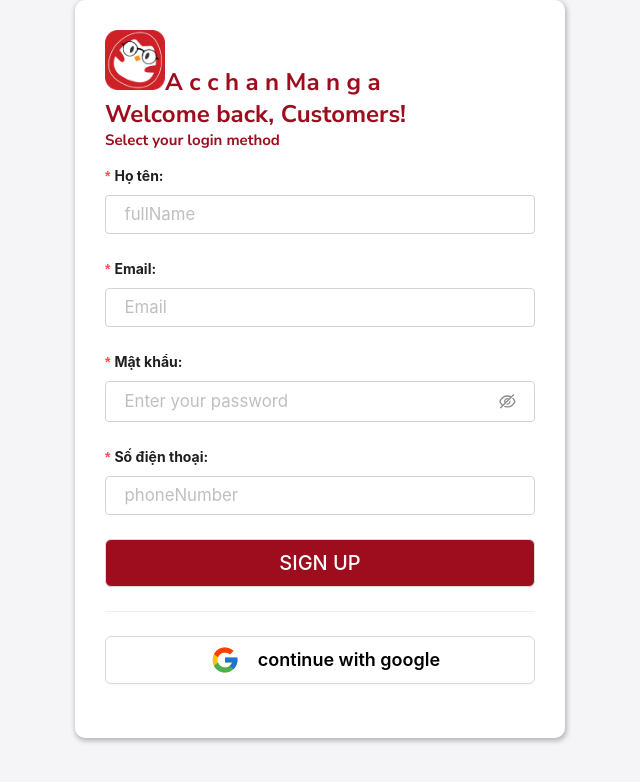
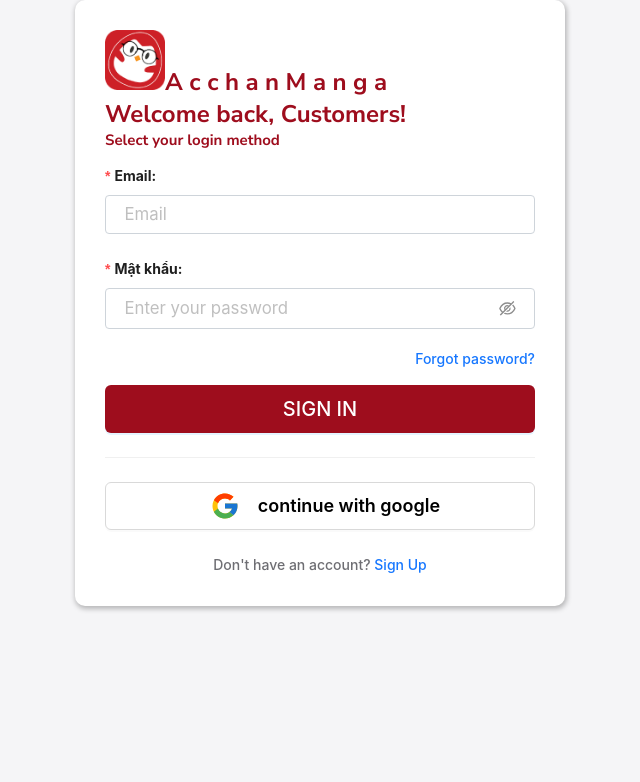
Before and after one commit to jeocamrank/bookstore, a React (Vite) app: page /login in a window 1280 px wide. Shown: the top 782 px of the page, without its empty margins (320-960 px from the left). Built offline with nearby package versions, Linux system fonts and the light colour scheme.

Commit message:
fix login form + add withCredentials to axios(for cokie saved)

```diff
--- a/src/App.jsx
+++ b/src/App.jsx
@@ -1,6 +1,5 @@
 import { useState } from "react";
 import { createBrowserRouter, RouterProvider } from "react-router-dom";
-import LoginPage from "./pages/register/index.jsx";
 import ContactPage from "./pages/contact/index.jsx";
 import { Outlet } from "react-router-dom";
 import Header from "./components/Header/index.jsx"
@@ -9,6 +8,7 @@
 import Home from "./components/Home/index.jsx";
 import './styles/reset.scss';
 import RegisterPage from "./pages/register/index.jsx";
+import LoginPage from "./pages/login/index.jsx";
 
 const Layout = () => {
   return (
--- a/src/pages/login/index.jsx
+++ b/src/pages/login/index.jsx
@@ -1,11 +1,123 @@
-import React from 'react';
+import React, { useState } from "react";
+import logo from "../../assets/picture/fahasa_logo.png";
+import { Button, Form, Input, Divider, message, notification } from "antd";
+import { EyeInvisibleOutlined, EyeTwoTone } from "@ant-design/icons";
+import { FcGoogle } from "react-icons/fc";
+import { Link, useNavigate } from "react-router-dom";
+import "./login.scss";
+import { callLogin, callRegister } from "../../services/api";
 
 const LoginPage = () => {
-    return (
-        <>
-        login page
-        </>
-    )
-}
+  const navigate = useNavigate();
+  const [isSubmit, setIsSubmit] = useState(false);
+
+  const onFinish = async (values) => {
+    const { username, password } = values;
+    setIsSubmit(true);
+    const res = await callLogin(username, password);
+    setIsSubmit(false);
+    if (res?.data) {
+      localStorage.setItem('access_token', res.data.access_token);
+      message.success("Đăng nhập thành công!");
+      navigate("/");
+    } else {
+      notification.error({
+        message: "Có lỗi xảy ra",
+        description:
+          res.message && Array.isArray(res.message)
+            ? res.message[0]
+            : res.message,
+        duration: 5,
+      });
+    }
+  };
+
+  return (
+    <div className="ac-login_form">
+      <div className="ac-login_form_content">
+        <div className="login-form-window custom-shadow">
+          <div>
+            <div>
+              <img src={logo} alt="" />A c c h a n M a n g a
+            </div>
+            <div>
+              <p>Welcome back, Customers!</p>
+              <p className="last">Select your login method</p>
+            </div>
+          </div>
+          <div className="login-form-window_content">
+            <Form
+              name="basic"
+              onFinish={onFinish}
+              autoComplete="off"
+              layout="vertical"
+            >
+              <Form.Item
+                label="Email:"
+                name="username"
+                rules={[
+                  { required: true, message: "Email không được để trống" },
+                ]}
+              >
+                <Input className="custom-input" placeholder="Email" />
+              </Form.Item>
+
+              <Form.Item
+                label="Mật khẩu:"
+                name="password"
+                rules={[
+                  { required: true, message: "Mật khẩu không được để trống" },
+                ]}
+              >
+                <Input.Password
+                  className="custom-input"
+                  placeholder="Enter your password"
+                  iconRender={(visible) =>
+                    visible ? <EyeTwoTone /> : <EyeInvisibleOutlined />
+                  }
+                />
+              </Form.Item>
+
+              <Form.Item
+                className="forgot-pw-link"
+              >
+                <Link className="forgot-pw" to="">
+                  Forgot password?
+                </Link>
+              </Form.Item>
+
+              <Form.Item>
+                <Button
+                  className="custom-login-button"
+                  type="primary"
+                  htmlType="submit"
+                  loading={isSubmit}
+                >
+                  SIGN IN
+                </Button>
+              </Form.Item>
+
+              <Divider />
+
+              <Form.Item>
+                <Button
+                  className="login-google"
+                  // htmlType="submit"
+                  // loading={isSubmit}
+                >
+                  <FcGoogle className="google-icon" />
+                  continue with google
+                </Button>
+              </Form.Item>
+              <p className="text-to-register">
+                Don't have an account? <Link to="/register">Sign Up</Link>
+              </p>
+            </Form>
+          </div>
+        </div>
+      </div>
+    </div>
+  );
+};
 
 export default LoginPage;
--- /dev/null
+++ b/src/pages/login/login.scss
@@ -0,0 +1,85 @@
+.ac-login_form {
+    .ac-login_form_content {
+      display: flex;
+      justify-content: center;
+      width: 1260px;
+      margin-left: auto;
+      margin-right: auto;
+      .login-form-window {
+        color: #9E0D1D;
+        width: 430px;
+        font-size: 24px;
+        font-weight: 650;
+        padding: 30px;
+        box-shadow: 1px 2px 5px 1px rgba(0, 0, 0, 0.25);
+        background: white;
+        border-radius: 10px;
+
+        & img {
+          width: 60px;
+        }
+
+        .last {
+          font-size: 15px;
+        }
+
+        &_content {
+          margin-top: 15px;
+          .custom-input {
+            width: 100%;
+            line-height: 1.5;
+            font-size: 1.2em;
+            padding: .375rem 1.1em;
+            border: 1px solid #ced4da;
+            border-radius: .25rem;
+            box-sizing: border-box;
+          }
+
+          .custom-login-button {
+            display: flex;
+            justify-content: center;
+            align-items: center;
+            width: 100%;
+            background-color: #9E0D1D;
+            font-weight: 500;
+            color: white;
+            font-size: 20px;
+            padding: 23px;
+          }
+
+          .login-google {
+            display: flex;
+            justify-content: center;
+            align-items: center;
+            width: 100%;
+            background-color: white;
+            font-weight: 600;
+            color: black;
+            font-size: 18px;
+            padding: 23px;
+          }
+
+          .google-icon {
+            font-size: 30px;
+            padding: 10px;
+          }
+
+          .text-to-register {
+            font-weight: 500;
+            text-align: center;
+            color: rgba(110, 110, 115, 1);
+          }
+
+          .forgot-pw-link {
+            margin-bottom: 0px;
+          }
+
+          .forgot-pw {
+            font-weight: 550;
+            float: right;
+            margin-top: -20px;
+          }
+        }
+      }
+    }
+  }
--- a/src/pages/register/index.jsx
+++ b/src/pages/register/index.jsx
@@ -5,13 +5,28 @@
 import { FcGoogle } from "react-icons/fc";
 import { Link, useNavigate } from "react-router-dom";
 import "./register.scss";
+import { callRegister } from "../../services/api";
 
 const RegisterPage = () => {
   const navigate = useNavigate();
   const [isSubmit, setIsSubmit] = useState(false);
 
-  const onFinish = (values) => {
-    console.log("Received values of form: ", values);
+  const onFinish = async (values) => {
+    const { fullName, email, password, phone } = values;
+    setIsSubmit(true);
+    const res = await callRegister(fullName, email, password, phone);
+    setIsSubmit(false);
+    if(res?.data?._id) {
+      message.success('Đăng ký tài khoản thành công!');
+      navigate('/login')
+    } else {
+      notification.error({
+        message: 'Có lỗi xảy ra',
+        description:
+          res.message && Array.isArray(res.message) ? res.message[0] : res.message,
+        duration: 5
+      })
+    }
   };
 
   return (
@@ -20,7 +35,7 @@
         <div className="register-form-window custom-shadow">
           <div>
             <div>
-              <img src={logo} alt="" />A c c h a n Ma n g a
+              <img src={logo} alt="" />A c c h a n M a n g a
             </div>
             <div>
               <p>Welcome back, Customers!</p>
@@ -83,6 +98,7 @@
               <Form.Item>
                 <Button
                   className="custom-register-button"
+                  type="primary"
                   htmlType="submit"
                   loading={isSubmit}
                 >
@@ -101,6 +117,9 @@
                   <FcGoogle className="google-icon"/>continue with google
                 </Button>
               </Form.Item>
+              <p className="text-to-login">
+                Do you already have an account? <Link to='/login'>Login here</Link>
+              </p>
             </Form>
           </div>
         </div>
--- a/src/pages/register/register.scss
+++ b/src/pages/register/register.scss
@@ -63,6 +63,12 @@
           font-size: 30px;
           padding: 10px;
         }
+
+        .text-to-login {
+          font-weight: 500;
+          text-align: center;
+          color: rgba(110, 110, 115, 1);
+        }
       }
     }
   }
--- /dev/null
+++ b/src/services/api.js
@@ -0,0 +1,9 @@
+import axios from "../utils/axios-customize.js";
+
+export const callRegister = (fullName, email, password, phone) => {
+    return axios.post('/api/v1/user/register', { fullName, email, password, phone })
+}
+
+export const callLogin = (username, password) => {
+    return axios.post('/api/v1/auth/login', {username, password})
+}
--- a/src/utils/axios-customize.js
+++ b/src/utils/axios-customize.js
@@ -1,9 +1,9 @@
 import axios from "axios";
 
 const baseUrl = import.meta.env.VITE_BACKEND_URL;
-
 const instance = axios.create({
     baseURL: baseUrl,
+    withCredentials: true,
 });
 
 // Add a request interceptor
@@ -19,11 +19,14 @@
 instance.interceptors.response.use(function (response) {
     // Any status code that lie within the range of 2xx cause this function to trigger
     // Do something with response data
-    return response;
+    console.log('response: ', response)
+    console.log('reponse-data: ', response.data)
+    return response && response.data ? response.data : response;
   }, function (error) {
     // Any status codes that falls outside the range of 2xx cause this function to trigger
     // Do something with response error
-    return Promise.reject(error);
+    console.log('error: ', error)
+    return error?.response?.data ?? Promise.reject(error);
   });
 
 export default instance;
```
Also changed, not shown: 1 other file (tests, documents, lock files or other folders).
